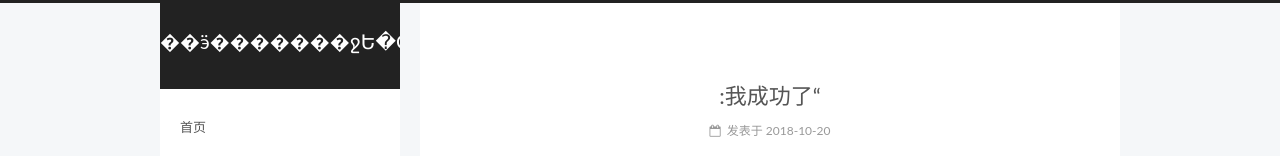
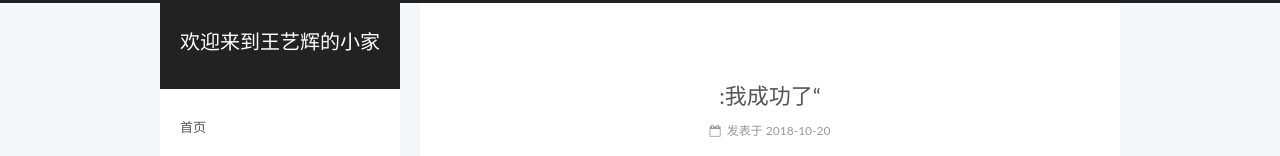
Before and after one commit to VicWang17/vicwang17.github.io, a plain HTML site: page index.html in a window 1280 px wide. Shown: the top 156 px of the page. Drawn offline with Linux system fonts and the light colour scheme.

Commit message:
Site updated: 2018-10-21 12:37:11

```diff
--- a/index.html
+++ b/index.html
@@ -80,12 +80,12 @@
 
 
 <meta property="og:type" content="website">
-<meta property="og:title" content="��ӭ�������ջԵ�С��">
+<meta property="og:title" content="欢迎来到王艺辉的小家">
 <meta property="og:url" content="http://yoursite.com/index.html">
-<meta property="og:site_name" content="��ӭ�������ջԵ�С��">
+<meta property="og:site_name" content="欢迎来到王艺辉的小家">
 <meta property="og:locale" content="zh-Hans">
 <meta name="twitter:card" content="summary">
-<meta name="twitter:title" content="��ӭ�������ջԵ�С��">
+<meta name="twitter:title" content="欢迎来到王艺辉的小家">
 
 
 
@@ -121,7 +121,7 @@
 
 
 
-  <title>��ӭ�������ջԵ�С��</title>
+  <title>欢迎来到王艺辉的小家</title>
 
 
 
@@ -152,7 +152,7 @@
     <div class="custom-logo-site-title">
       <a href="/" class="brand" rel="start">
         <span class="logo-line-before"><i></i></span>
-        <span class="site-title">��ӭ�������ջԵ�С��</span>
+        <span class="site-title">欢迎来到王艺辉的小家</span>
         <span class="logo-line-after"><i></i></span>
       </a>
     </div>
@@ -282,7 +282,7 @@
     </span>
 
     <span hidden itemprop="publisher" itemscope="" itemtype="http://schema.org/Organization">
-      <meta itemprop="name" content="��ӭ�������ջԵ�С��">
+      <meta itemprop="name" content="欢迎来到王艺辉的小家">
     </span>
 
 
@@ -401,7 +401,7 @@
     </span>
 
     <span hidden itemprop="publisher" itemscope="" itemtype="http://schema.org/Organization">
-      <meta itemprop="name" content="��ӭ�������ջԵ�С��">
+      <meta itemprop="name" content="欢迎来到王艺辉的小家">
     </span>
 
 
```
Also changed, not shown: 2018/10/20/hello-world/index.html (+4 -4 lines), 2018/10/20/我成功了“/index.html (+4 -4 lines), archives/2018/10/index.html (+5 -5 lines), archives/2018/index.html (+5 -5 lines), archives/index.html (+5 -5 lines).
